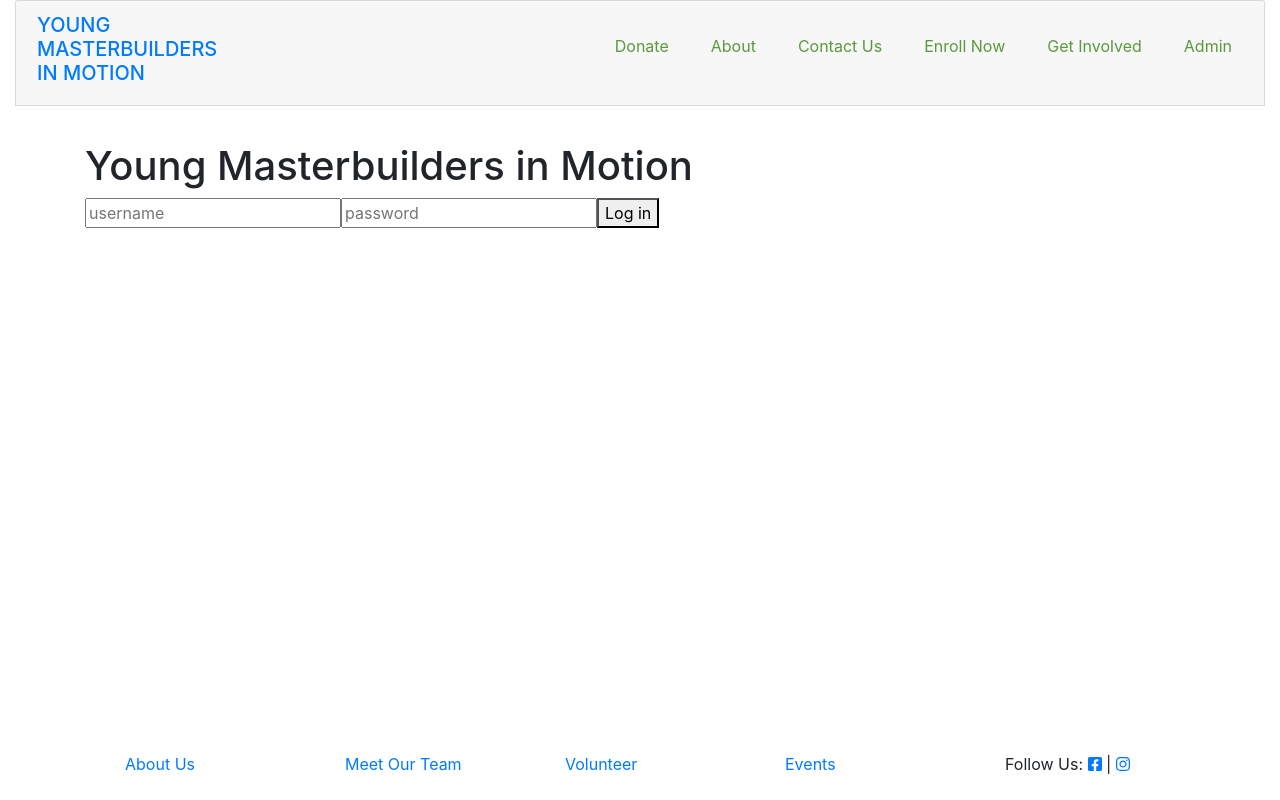
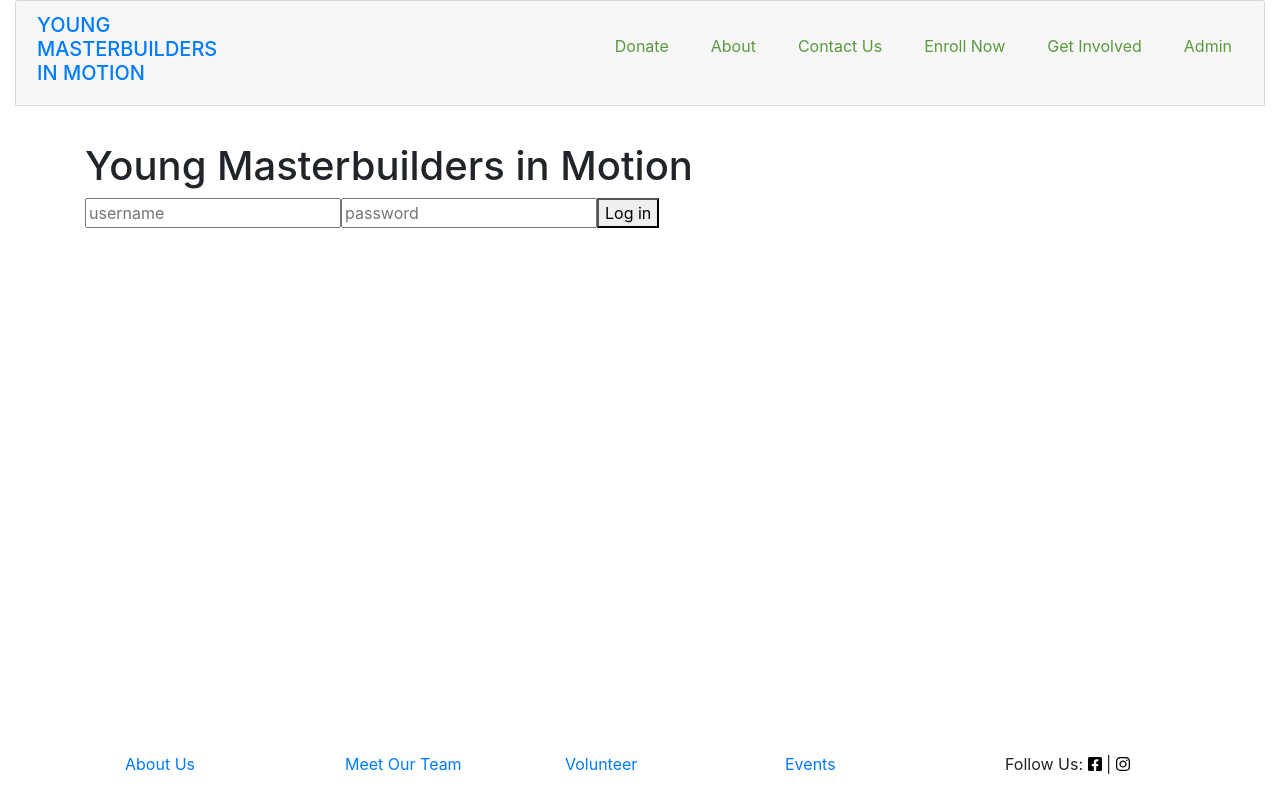
Before and after one commit to the-difference-engine/ymim, a React (Create React App) app in the folder frontend/: page /login in a window 1280 px wide. Built offline with nearby package versions, Linux system fonts and the light colour scheme.

Commit message:
changed color of links for fontawesome.

```diff
--- a/frontend/src/components/footer.jsx
+++ b/frontend/src/components/footer.jsx
@@ -25,7 +25,7 @@ export default class footer extends Component {
                                 <Link to="/events">Events</Link>
                             </li>
                             <li className='col footer_link'>
-                                Follow Us:  <Link to="https://www.facebook.com/theymim/"><FontAwesomeIcon icon={faFacebookSquare} /></Link> | <Link to="https://www.instagram.com/theyoungmasterbuilders"><FontAwesomeIcon icon={faInstagram} /></Link>
+                                Follow Us:  <Link to="https://www.facebook.com/theymim/" style={{color: 'black'}}><FontAwesomeIcon icon={faFacebookSquare} /></Link> | <Link to="https://www.instagram.com/theyoungmasterbuilders" style={{color: 'black'}}><FontAwesomeIcon icon={faInstagram} /></Link>
                             </li>
                         </ul>
                     </nav>
```
